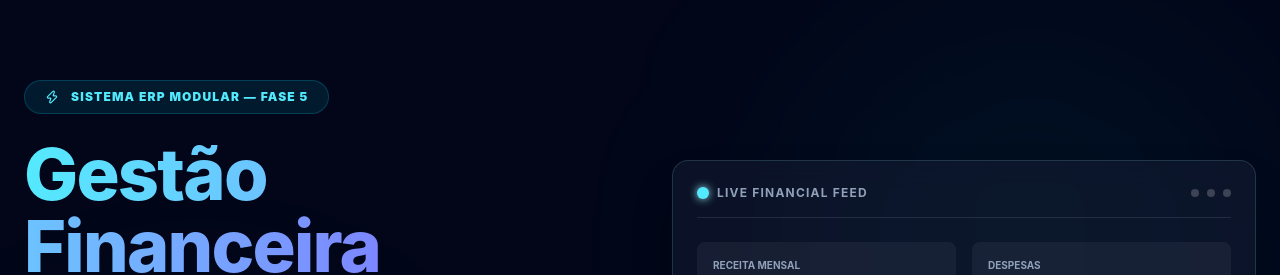
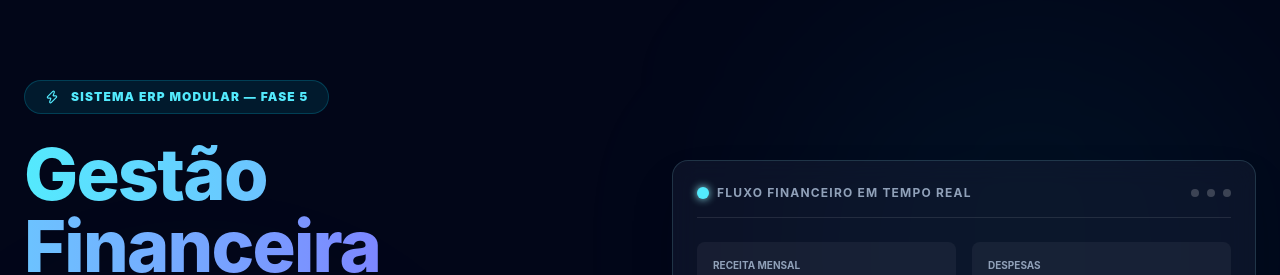
Before and after one commit to AlfredPennywhorth/sistema-erp, a React app in the folder frontend/: page / in a window 1280 px wide. Shown: the top 275 px of the page. Built offline with nearby package versions, Linux system fonts and the light colour scheme; no server answers; the HTML template or start-up script is replaced by a standard one.

Commit message:
translate: replace 'Live Financial Feed' with 'Fluxo Financeiro em Tempo Real'
Agent-Logs-Url: https://github.com/AlfredPennywhorth/sistema-erp/sessions/02891503-9c0c-4b8a-a650-e7e61639e353

Co-authored-by: AlfredPennywhorth <137233036+AlfredPennywhorth@users.noreply.github.com>

```diff
--- a/frontend/src/components/Landing/HeroFinancialChart.jsx
+++ b/frontend/src/components/Landing/HeroFinancialChart.jsx
@@ -47,7 +47,7 @@ export function HeroFinancialChart({ revenueVsExpenses, financialSummary }) {
           <div className="flex items-center gap-2">
             <div className="w-3 h-3 rounded-full bg-cyan-300 shadow-[0_0_8px_#99f7ff]" />
             <span className="text-xs font-bold uppercase tracking-widest text-slate-400">
-              Live Financial Feed
+              Fluxo Financeiro em Tempo Real
             </span>
           </div>
           <div className="flex gap-2">
```
